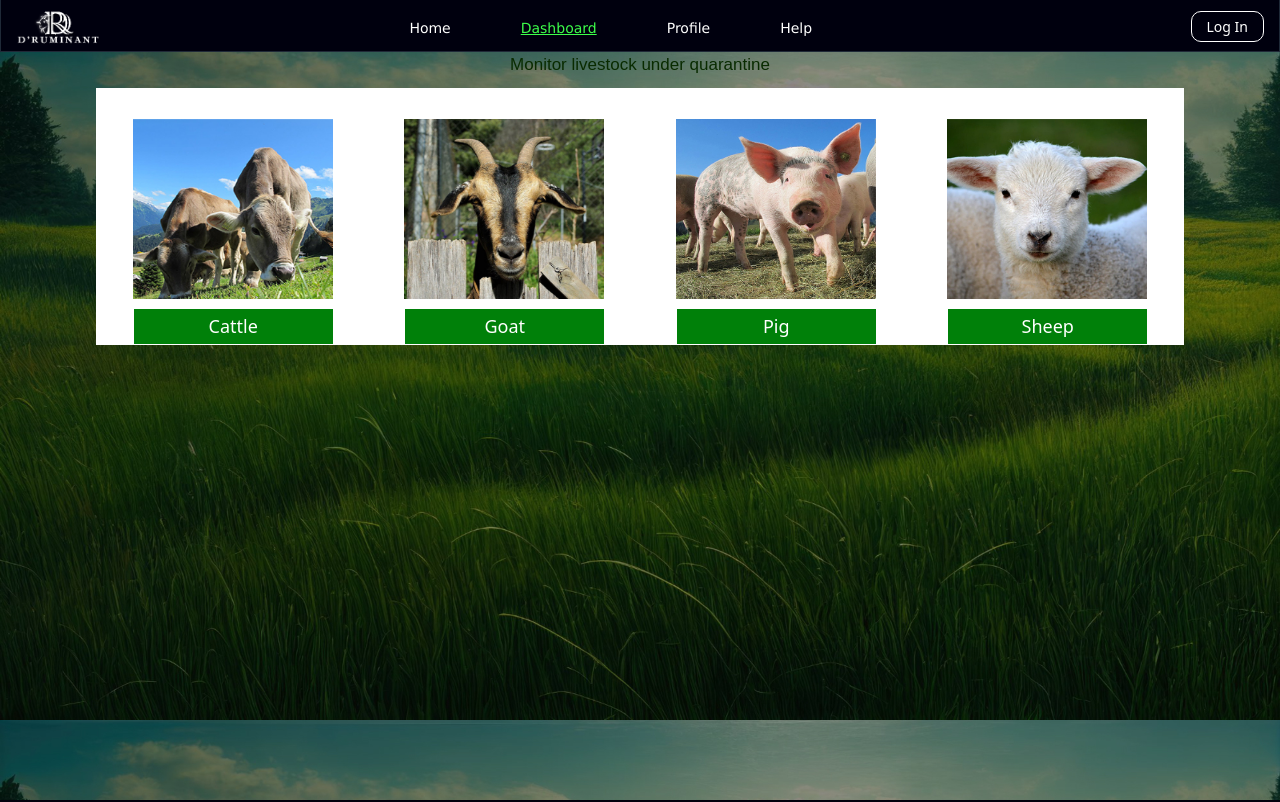
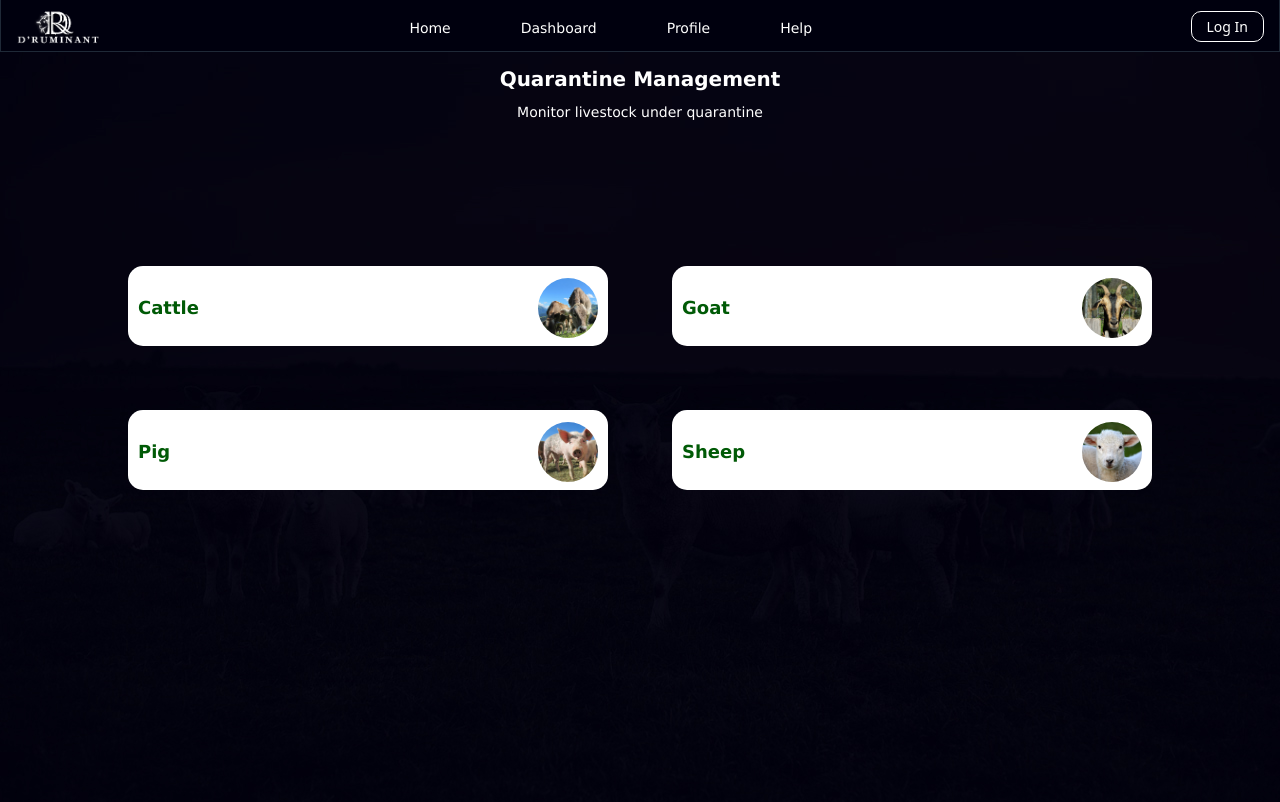
Before and after one commit to Samuel-EA1/druminant_project, a Next.js app: page /dashboard/quarantine in a window 1280 px wide. Shown: the top 802 px of the page. Built offline with nearby package versions, Linux system fonts and the light colour scheme.

Commit message:
modules complete

```diff
--- a/src/components/body.js
+++ b/src/components/body.js
@@ -28,7 +28,7 @@ function Body() {
         information effortlessly, and access vital data with ease.
       </p>{" "}
       <Link href={userFromLocalStorage === null ? "/login" : "/dashboard"}>
-        <p className=" group flex items-center justify-center  hover:bg-[#008000]/80  bg-[#008000] text-gray-200 px-2 md:ml-20 mt-5 py-2 max-w-40 rounded-lg text-center text-lg font-bold m-3 ">
+        <p className="lauchBtn group flex items-center justify-center  hover:bg-[#008000]/80  bg-[#008000] text-gray-200 px-2 py-3 max-w-40 rounded-lg text-center text-lg font-bold  ">
           {userFromLocalStorage === null ? "Launch App" : "Proceed"}{" "}
           <span>
             <FaArrowRight className="ml-2 group-hover:translate-x-2 transform duration-150" />
--- a/src/components/moduleheader.js
+++ b/src/components/moduleheader.js
@@ -62,21 +62,18 @@ function ModuleHeader() {
     <div>
 
       <div
-        className={`admin-header  ${
-          currentPath === "/" ||
+        className={`admin-header  ${currentPath === "/" ||
             currentPath === "/login" ||
             currentPath === "/signup"
             ? "border-none"
             : "border-[1px]"
           }
-        border-gray-800 py-5    ${
-          currentPath === "/" ||
+        border-gray-800 py-5    ${currentPath === "/" ||
             currentPath === "/login" ||
             currentPath === "/signup"
             ? "bg-transparent"
             : "#008000"
-        }  fixed top-0 left-0 right-0 ${
-          currentPath !== "/" ||
+          }  fixed top-0 left-0 right-0 ${currentPath !== "/" ||
           currentPath !== "/login" ||
           currentPath !== "/signup"
           }
@@ -113,7 +110,7 @@ function ModuleHeader() {
                 Home
               </Link>
             </li>
-            <li className={router.pathname === "/dashboard" || "/dashboard/livestock/" ? "active" : ""}>
+            <li className={router.pathname === "/dashboard" ? "active" : ""}>
               <Link
                 href={"/dashboard"}
                 className="menu-nav2"
@@ -179,8 +176,7 @@ function ModuleHeader() {
       </div>
 
       <div
-        className={`mobile-header z-50 relative top-0 right-0 left-0    ${
-          currentPath === "/" ||
+        className={`mobile-header z-50 relative top-0 right-0 left-0    ${currentPath === "/" ||
             currentPath === "/login" ||
             currentPath === "/signup"
             ? "rgba(9, 43, 0, 0.5)"
@@ -260,9 +256,9 @@ function ModuleHeader() {
                 </>
               )}
               <li style={{ borderBottom: "none", cursor: "pointer" }}>
-                <p onClick={logOut} className="menu-nav2">
-                  Log out
-                </p>
+              <Link href={userFromLocalStorage === null ? "/login" : "/"}>
+              <p className="menu-nav2">{userFromLocalStorage === null ? "Log in" : "Log out"}</p>
+              </Link>
               </li>
             </ul>
           </div>
--- a/src/pages/dashboard/index.js
+++ b/src/pages/dashboard/index.js
@@ -710,7 +710,7 @@ export default function Staff() {
           </div>
         )}
 
-        <div className="md:mt-48 mt-20">
+        <div className="md:mt-0 mt-20">
           <Footer />
         </div>
       </div>
--- a/src/pages/dashboard/quarantine/index.js
+++ b/src/pages/dashboard/quarantine/index.js
@@ -1,35 +1,117 @@
+import { Footer } from "@/components/footer"
 import ModuleHeader from "@/components/moduleheader"
+import Head from "next/head"
 import Image from "next/image"
 import Link from "next/link"
 
+
 function LivestockSelection() {
+    //dashboard/livestock/
     return <div>
+        <Head>
+            <title>druminant - Quarantine</title>
+            <meta name="description" content="Generated by create next app" />
+            <meta name="viewport" content="width=device-width, initial-scale=1" />
+            <link rel="icon" type="image/png" sizes="16x16" href="/image/mobilelogo.png" />
+        </Head>
+        <div>
             <ModuleHeader />
-        <h1 className="module-header-first">Quarantine Management</h1>
-        <p className="select-header">Monitor livestock under quarantine</p>
-        <div className="livestock-select">
-            <div className="live-img2">
+            <div className="dashboard-main  mx-auto">
+                <h1 className=" text-white mt-5 text-center md:mt-16" style={{ fontFamily: "verdana", fontWeight: "bold", fontSize: "20px" }}>Quarantine Management</h1>
+                <p className="text-white mt-2 text-xs text-center md:text-sm" style={{ fontFamily: "verdana" }}>Monitor livestock under quarantine</p>
+
+                <div className="mx-auto mt-12 md:mt-36" >
+
+                    <div className="grid grid-cols-1 w-11/12 gap-8 mx-auto md:grid-cols-2 md:gap-16 md:w-4/5">
+
+                        <div className="card4 hover:scale-105 hover:animate-pulse">
                             <Link href={`/dashboard/quarantine/cattle`}>
-                    <Image className="live-img1" width={100} height={100} src="/image/cattle.jpg" />
-                    <p>Cattle</p>
+                                <div className="flex justify-between mt-10">
+                                    <h1>Cattle</h1>
+                                    <div  style={{marginTop:"-28px"}}>
+                                        <Image
+                                            style={{
+                                                height: "auto",
+                                                width: "60px",
+                                                borderRadius: "50%",
+                                                marginRight: "10px",
+                                            }}
+                                            src={"/image/cattle.jpg"}
+                                            width={100}
+                                            height={100}
+                                        />
+                                    </div>
+                                </div>
                             </Link>
                         </div>
 
-            <div className="live-img2">
-                <Link href={`/dashboard/quarantine/goat`} className="link2">
-                    <Image className="live-img1" width={100} height={100} src="/image/goat.jpg" />
-                    <p>Goat</p></Link>
+                        <div className="card4 hover:scale-105 hover:animate-pulse">
+                            <Link href={`/dashboard/quarantine/goat`}>
+                                <div className="flex justify-between mt-10">
+                                    <h1>Goat</h1>
+                                    <div style={{marginTop:"-28px"}}>
+                                        <Image
+                                            style={{
+                                                height: "auto",
+                                                width: "60px",
+                                                borderRadius: "50%",
+                                                marginRight: "10px",
+                                            }}
+                                            src={"/image/goat.jpg"}
+                                            width={100}
+                                            height={100}
+                                        />
+                                    </div>
+                                </div>
+                            </Link>
                         </div>
 
-            <div className="live-img2">
-                <Link href={`/dashboardquarantinen/pig`} className="link2">
-                    <Image className="live-img1" width={100} height={100} src="/image/pig.jpg" />
-                    <p>Pig</p></Link>
+                        <div className="card4 hover:scale-105 hover:animate-pulse">
+                            <Link href={`/dashboard/quarantine/pig`}>
+                                <div className="flex justify-between mt-10">
+                                    <h1>Pig</h1>
+                                    <div  style={{marginTop:"-28px"}}>
+                                        <Image
+                                            style={{
+                                                height: "auto",
+                                                width: "60px",
+                                                borderRadius: "50%",
+                                                marginRight: "10px",
+                                            }}
+                                            src={"/image/pig.jpg"}
+                                            width={100}
+                                            height={100}
+                                        />
                                     </div>
-            <div className="live-img2">
-                <Link href={`/dashboard/quarantine/sheep`} className="link2">
-                    <Image className="live-img1" width={100} height={100} src="/image/sheep.jpg" />
-                    <p>Sheep</p></Link>
+                                </div>
+                            </Link>
+                        </div>
+
+                        <div className="card4 hover:scale-105 hover:animate-pulse">
+                            <Link href={`/dashboard/quarantine/sheep`}>
+                                <div className="flex justify-between mt-10">
+                                    <h1>Sheep</h1>
+                                    <div  style={{marginTop:"-28px"}}>
+                                        <Image
+                                            style={{
+                                                height: "auto",
+                                                width: "60px",
+                                                borderRadius: "50%",
+                                                marginRight: "10px",
+                                            }}
+                                            src={"/image/sheep.jpg"}
+                                            width={100}
+                                            height={100}
+                                        />
+                                    </div>
+                                </div>
+                            </Link>
+                        </div>
+                    </div>
+                    </div>
+            <div className=" md:mt-80 mt-32">
+                <Footer />
+            </div>
                 </div>
         </div>
     </div>
--- a/src/pages/index.js
+++ b/src/pages/index.js
@@ -17,7 +17,7 @@ export default function Home() {
   return (
     <div className="">
       <Head>
-        <title>druminant - home</title>
+        <title>Druminant - Home</title>
         <meta name="description" content="Generated by create next app" />
         <meta name="viewport" content="width=device-width, initial-scale=1" />
         <link rel="icon" type="image/png" sizes="16x16" href="/image/mobilelogo.png" />
```
Also changed, not shown: src/pages/dashboard/quarantine/cattle.js (+28 -30 lines), src/pages/help.js (+5 -10 lines), src/pages/profile.js (+9 -2 lines), src/pages/request.js (+22 -22 lines), src/pages/staffinfo.js (+22 -22 lines), src/styles/globals.css (+37 -4 lines). Lines whose indentation alone changed are shown as unchanged.
